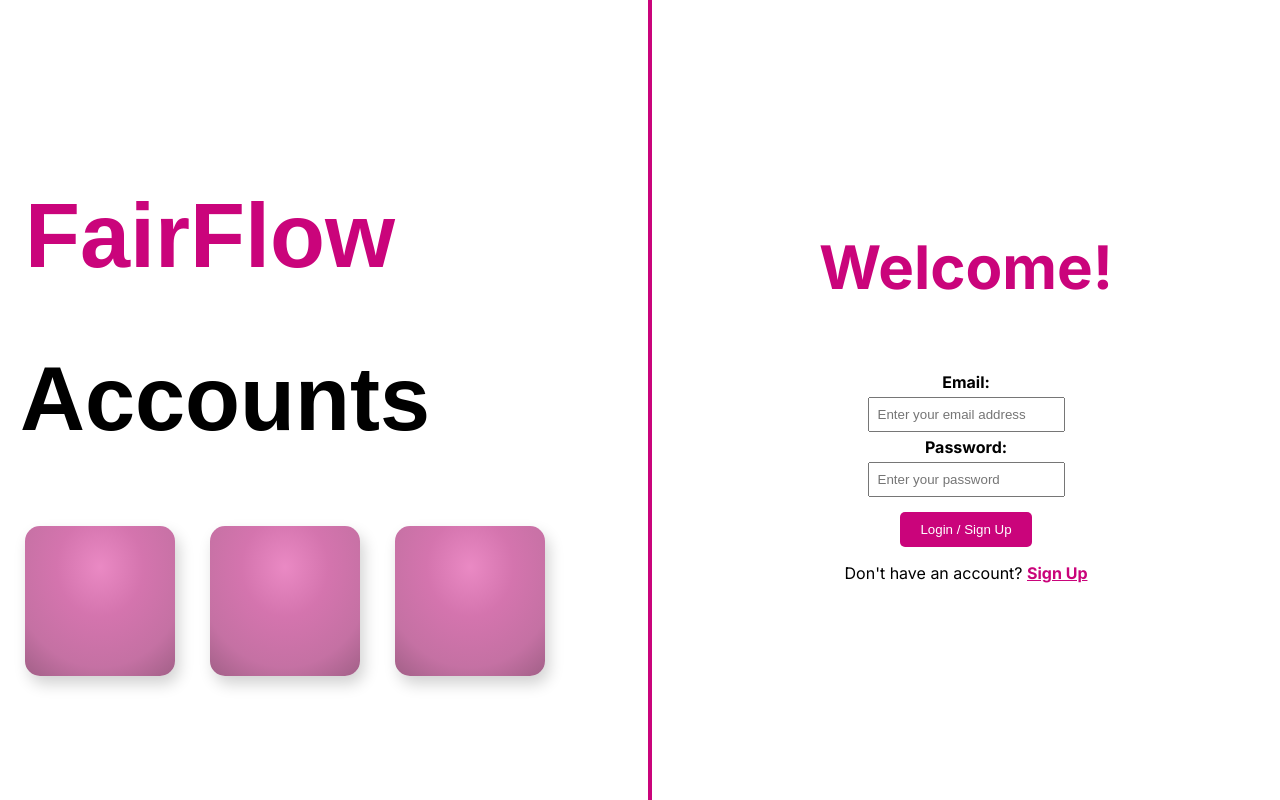
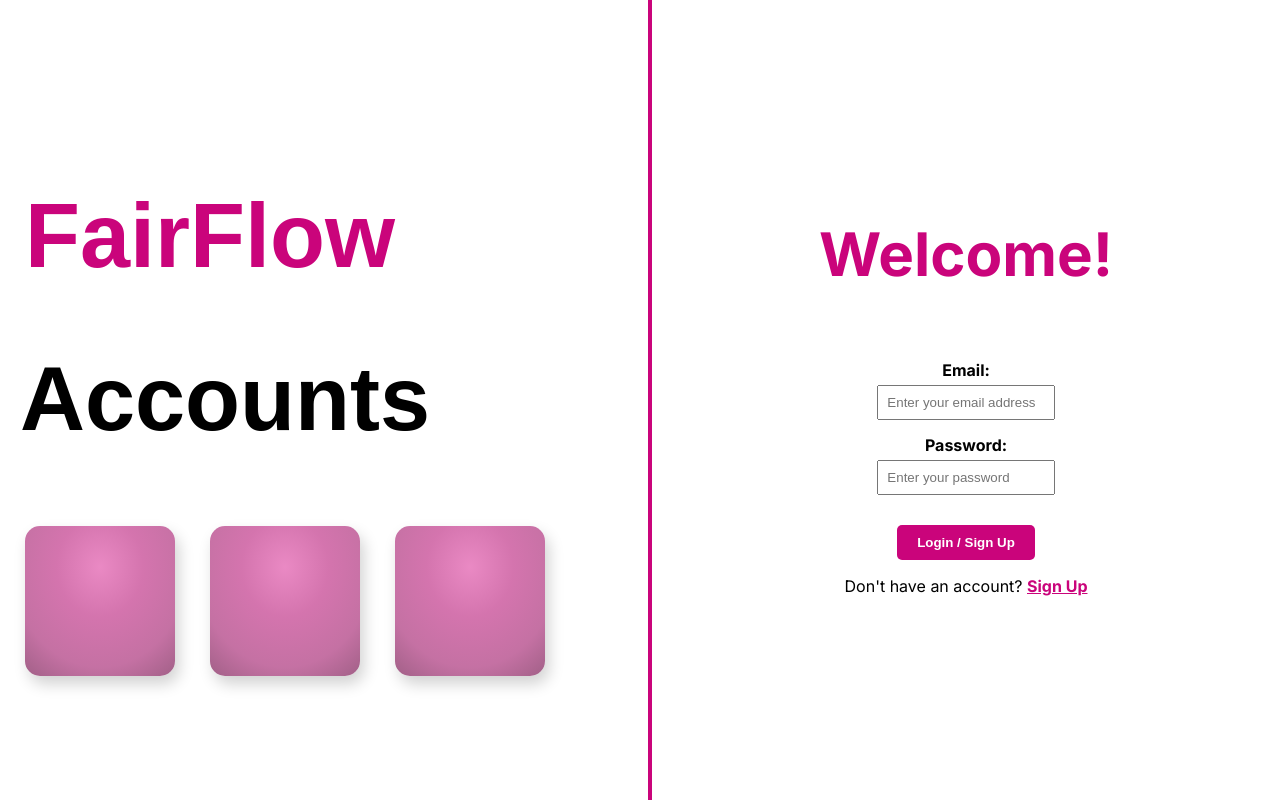
Before and after one commit to easwarinair/FairFlowAccounts-FrontEnd, a Next.js app: page /login in a window 1280 px wide. Built offline with nearby package versions, Linux system fonts and the light colour scheme; no server answers.

Commit message:
Update login.css

```diff
--- a/src/app/login/login.css
+++ b/src/app/login/login.css
@@ -75,7 +75,7 @@
   border-radius: 10px;
 }
 
-.button {
+button {
   padding: 10px 20px;
   display: flex;
   justify-content: center;
@@ -90,7 +90,7 @@
 
 }
 
-.button:hover {
+button:hover {
   background-color: #ddd;
 }
 
@@ -137,26 +137,27 @@
 .form-group {
   display: flex;
   flex-direction: column;
-  margin-bottom: 5px;
-
+  align-items: center;
+  width: 100%;
+  margin-bottom: 15px;
 }
 
 .form-group label {
   margin-bottom: 5px;
-
 }
 
 .form-group input {
-  width: 100%;
+  width: 90%;
   padding: 8px;
   box-sizing: border-box;
 }
 
 .submit-btn {
+  display: inline-block;
   width: auto;
   padding: 10px 20px;
-  margin-top: 10px;
-  align-self: center;
+  margin-top: 15px;
+  align-self:center;
   cursor: pointer;
   background-color: #ca047b;
   color: white;
```
